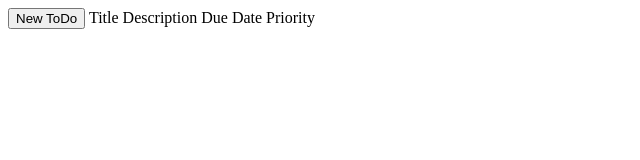
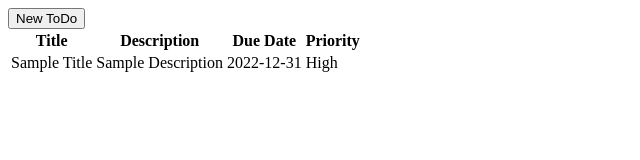
Before and after one commit to jhelgodt/Todo-List, a website built with webpack: page index.html in a window 1280 px wide. Both pictures are taken after a click on the button "New ToDo". Shown: the whole page, without its empty margins (0-640 px from the left). Built offline with nearby package versions, Linux system fonts and the light colour scheme.

Commit message:
"feat: Implement 'New ToDo' button functionality
This commit introduces the functionality for the 'New ToDo' button. When clicked, a new ToDo item is created with a title, description, due date, and priority. The new ToDo item is then added as a new row in the ToDo table."

```diff
--- a/index.html
+++ b/index.html
@@ -7,6 +7,7 @@
   </head>
   <body>
     <button id="newTodoButton">New ToDo</button>
+    <table>
       <thead>
         <tr>
           <th>Title</th>
@@ -14,12 +15,14 @@
           <th>Due Date</th>
           <th>Priority</th>
         </tr>
+      </thead>
       <tbody>
         <!-- ToDo items will be inserted here -->
       </tbody>
-    </thead>
+    </table>
 
     <div id="app"></div>
-    <script src="dist/main.js"></script>
+    <!-- // dont forget to change back -->
+    <script src="src/index.js"></script>
   </body>
 </html>
--- a/src/index.js
+++ b/src/index.js
@@ -4,3 +4,24 @@
   this.dueDate = dueDate;
   this.priority = priority;
 }
+
+document.getElementById("newTodoButton").addEventListener("click", function () {
+  var title = "Sample Title";
+  var description = "Sample Description";
+  var dueDate = "2022-12-31";
+  var priority = "High";
+  console.log(title);
+  var newTodo = new createToDo(title, description, dueDate, priority);
+
+  // Get the table body where new rows will be inserted
+  var tbody = document.getElementsByTagName("tbody")[0];
+
+  // Create a new row
+  var newRow = tbody.insertRow();
+
+  // Insert cells and set their text content
+  newRow.insertCell(0).textContent = newTodo.title;
+  newRow.insertCell(1).textContent = newTodo.description;
+  newRow.insertCell(2).textContent = newTodo.dueDate;
+  newRow.insertCell(3).textContent = newTodo.priority;
+});
```
Lines whose indentation alone changed are shown as unchanged.
